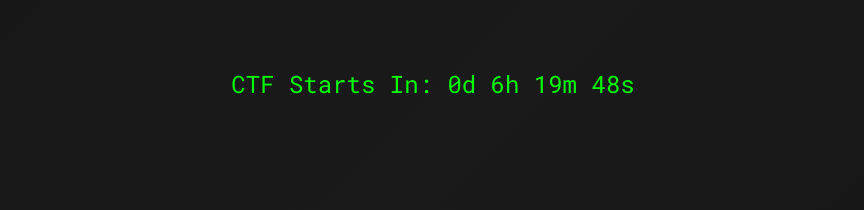
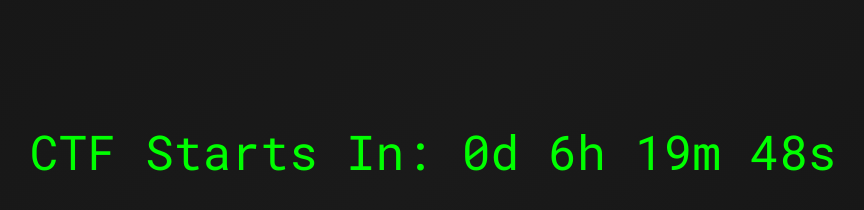
Before and after one commit to Hacksparo/battlexctf, a plain HTML site: page index.html in a window 1280 px wide. Shown: the whole page, without its empty margins (207-1071 px from the left). Drawn offline with nearby package versions, Linux system fonts and the light colour scheme.

Commit message:
Update index.html

```diff
--- a/index.html
+++ b/index.html
@@ -3,7 +3,7 @@
 <head>
     <meta charset="UTF-8">
     <meta name="viewport" content="width=device-width, initial-scale=1.0">
-    <title>BattleXCTF - CTF Start Countdown</title>
+    <title>BattleX CTF Start Countdown</title>
     <link href="https://cdn.jsdelivr.net/npm/tailwindcss@2.2.19/dist/tailwind.min.css" rel="stylesheet">
     <style>
         @import url('https://fonts.googleapis.com/css2?family=Roboto+Mono:wght@400;700&display=swap');
@@ -16,8 +16,8 @@
         }
 
         .countdown {
-            font-size: 24px;
-            margin-top: 50px;
+            font-size: 48px;
+            margin-top: 100px;
             text-align: center;
         }
 
```
